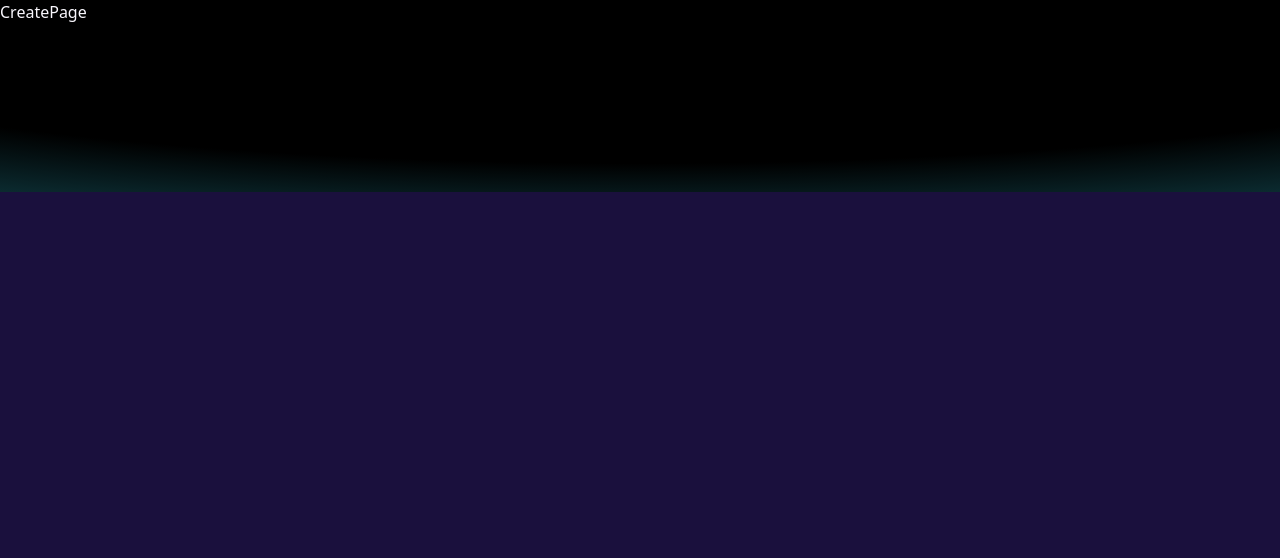
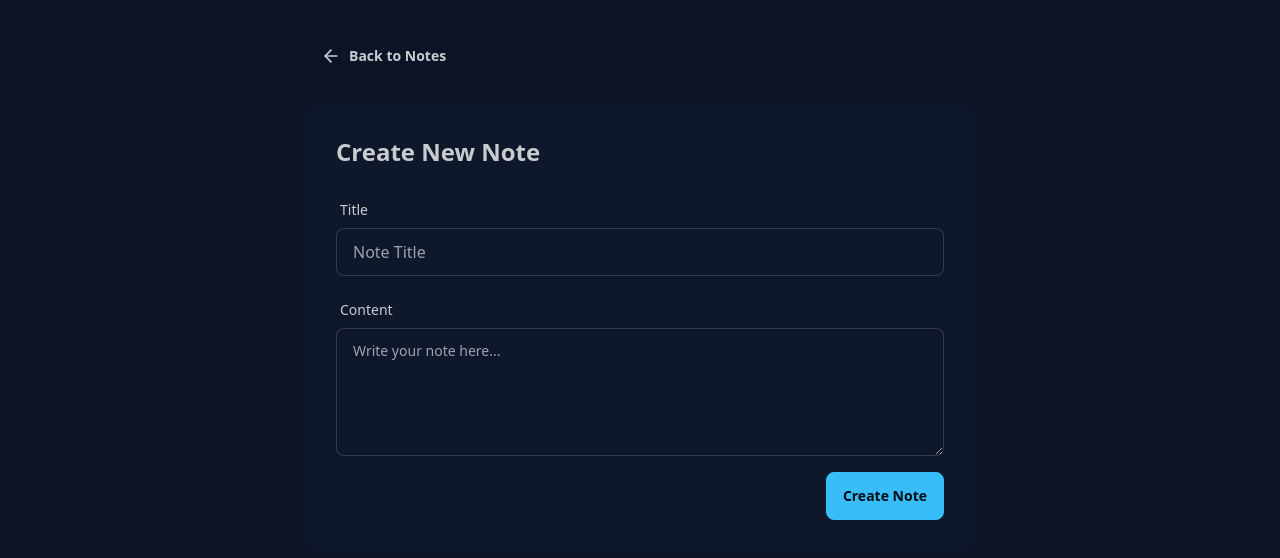
Before and after one commit to aimgodheretest/Task_Note, a React (Vite) app in the folder frontend/: page /create in a window 1280 px wide. Shown: the top 558 px of the page. Built offline with nearby package versions, Linux system fonts and the light colour scheme.

Commit message:
create page  added

```diff
--- /dev/null
+++ b/frontend/src/lib/axios.js
@@ -0,0 +1,7 @@
+import axios from "axios";
+
+const axiosApi = axios.create({
+  baseURL: "http://localhost:3000/api",
+});
+
+export default axiosApi;
--- a/frontend/src/pages/CreatePage.jsx
+++ b/frontend/src/pages/CreatePage.jsx
@@ -1,7 +1,96 @@
-import React from "react";
+import React, { useState } from "react";
+import { Link, Navigate, useNavigate } from "react-router";
+import { ArrowLeftIcon } from "lucide-react";
+import toast from "react-hot-toast";
+import axiosApi from "../lib/axios";
 
 function CreatePage() {
-  return <div>CreatePage</div>;
+  const [title, setTitle] = useState("");
+  const [content, setContent] = useState("");
+  const [loading, setLoading] = useState(false);
+
+  const navigate = useNavigate();
+
+  async function submitHandler(e) {
+    e.preventDefault();
+    // console.log(title,content);
+
+    if (!title.trim() || !content.trim()) {
+      toast.error("All Fields Are Reuired");
+      return;
+    }
+    setLoading(true);
+    try {
+      await axiosApi.post("/notes", { title, content });
+      toast.success("Notes Created Successfully!");
+      navigate("/");
+    } catch (error) {
+      if (error.response.status === 429) {
+        toast.error("Slow Down! You are creating notes too fast", {
+          duration: 4000,
+          icon: "💀",
+        });
+      } else {
+        toast.error("Failed to Create Note");
+      }
+    } finally {
+      setLoading(false);
+    }
+  }
+  return (
+    <div className="min-h-screen bg-base-200">
+      <div className="container mx-auto px-4 py-8">
+        <div className="max-w-2xl mx-auto">
+          <Link to={"/"} className="btn btn-ghost mb-6">
+            <ArrowLeftIcon className="size-5" />
+            Back to Notes
+          </Link>
+
+          <div className="card bg-base-100">
+            <div className="card-body">
+              <h2 className="card-title text-2xl mb-4">Create New Note</h2>
+              <form onSubmit={submitHandler}>
+                <div className="form-control mb-4">
+                  <label className="label">
+                    <span className="label-text">Title</span>
+                  </label>
+                  <input
+                    type="text"
+                    placeholder="Note Title"
+                    className="input input-bordered"
+                    value={title}
+                    onChange={(e) => setTitle(e.target.value)}
+                  />
+                </div>
+
+                <div className="form-control mb-4">
+                  <label className="label">
+                    <span className="label-text">Content</span>
+                  </label>
+                  <textarea
+                    placeholder="Write your note here..."
+                    className="textarea textarea-bordered h-32"
+                    value={content}
+                    onChange={(e) => setContent(e.target.value)}
+                  />
+                </div>
+
+                <div className="card-actions justify-end">
+                  <button
+                    type="submit"
+                    className="btn btn-primary"
+                    disabled={loading}
+                  >
+                    {loading ? "Creating..." : "Create Note"}
+                  </button>
+                </div>
+              </form>
+            </div>
+          </div>
+        </div>
+      </div>
+    </div>
+  );
 }
 
 export default CreatePage;
--- a/frontend/src/pages/HomePage.jsx
+++ b/frontend/src/pages/HomePage.jsx
@@ -1,9 +1,9 @@
 import React, { useEffect, useState } from "react";
 import Navbar from "../components/Navbar";
 import RateLimitedUI from "../components/rateLimitedUI";
-import axios from "axios";
 import { toast } from "react-hot-toast";
 import NoteCard from "../components/NoteCard";
+import axiosApi from "../lib/axios";
 
 function HomePage() {
   const [isRateLimited, setIsRateLimited] = useState(false);
@@ -13,7 +13,7 @@ function HomePage() {
   useEffect(() => {
     const getNotes = async () => {
       try {
-        const response = await axios.get("http://localhost:3000/api/notes");
+        const response = await axiosApi.get("/notes");
         console.log(response.data);
         setNotes(response.data);
         setIsRateLimited(false);
--- a/frontend/tailwind.config.js
+++ b/frontend/tailwind.config.js
@@ -7,6 +7,6 @@ export default {
   },
   plugins: [daisyui],
   daisyui: {
-    themes: ["synthwave"],
+    themes: ["night"],
   },
 };
```
